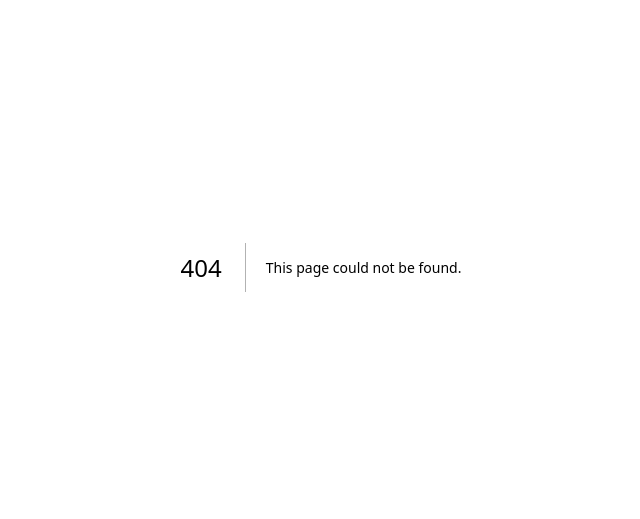
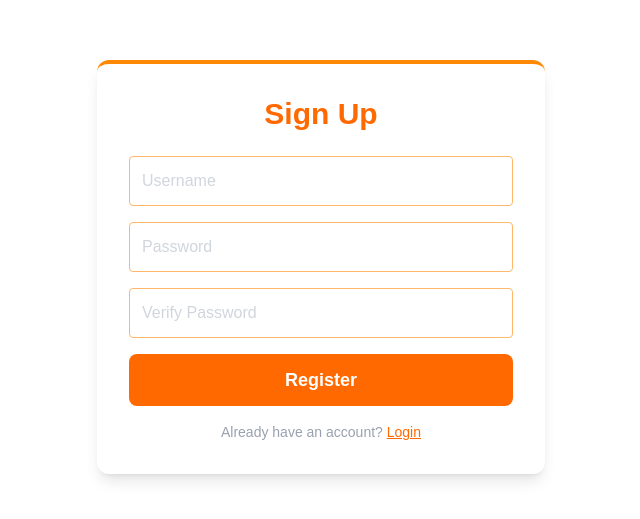
Before and after one commit to ranimRefaie/ChitChat, a Next.js app: page /auth/signup in a window 1280 px wide. Before the commit this address had no page. Shown: the part 133-652 px from the top of the page, without its empty margins (319-959 px from the left). Built offline with nearby package versions, Linux system fonts and the light colour scheme.

Commit message:
first commit

```diff
--- /dev/null
+++ b/src/app/auth/login/page.js
@@ -0,0 +1,78 @@
+'use client';
+import { useState } from 'react';
+import { useRouter } from 'next/navigation';
+import Link from 'next/link';
+
+export default function LoginPage() {
+  const router = useRouter();
+  const [username, setUsername] = useState('');
+  const [password, setPassword] = useState('');
+  const [error, setError] = useState('');
+
+  const handleLogin = async (e) => {
+    e.preventDefault();
+    setError('');
+    try {
+      const res = await fetch('https://quicklychat.onrender.com/api/auth/login', {
+        method: 'POST',
+        headers: { 'Content-Type': 'application/json' },
+        body: JSON.stringify({ username, password }),
+      });
+      const data = await res.json();
+      if (!res.ok) {
+        setError(data.message || 'Login failed');
+        return;
+      }
+
+      localStorage.setItem('user', JSON.stringify(data));
+      router.push('/chat');
+    } catch (err) {
+      setError('Something went wrong');
+    }
+  };
+
+  return (
+    <div className="min-h-screen flex items-center justify-center bg-white px-4">
+      <form
+        onSubmit={handleLogin}
+        className="bg-white p-8 rounded-xl shadow-lg w-full max-w-md border-t-4 border-orange-400"
+      >
+        <h1 className="text-3xl font-bold mb-6 text-center text-orange-500">Login</h1>
+
+        <input
+          type="text"
+          placeholder="Username"
+          value={username}
+          onChange={(e) => setUsername(e.target.value)}
+          className="w-full p-3 mb-4 border border-orange-300 rounded focus:outline-none focus:ring-2 focus:ring-orange-400 placeholder:text-gray-300"
+          required
+        />
+
+        <input
+          type="password"
+          placeholder="Password"
+          value={password}
+          onChange={(e) => setPassword(e.target.value)}
+          className="w-full p-3 mb-4 border border-orange-300 rounded focus:outline-none focus:ring-2 focus:ring-orange-400 placeholder:text-gray-300"
+          required
+        />
+
+        {error && <p className="text-red-500 mb-4 text-sm text-center">{error}</p>}
+
+        <button
+          type="submit"
+          className="w-full bg-orange-500 hover:bg-orange-600 text-white p-3 rounded-lg transition text-lg font-semibold"
+        >
+          Login
+        </button>
+
+        <p className="text-sm mt-4 text-center text-gray-400">
+          Don&#39;t have an account?{' '}
+          <Link href="/auth/signup" className="text-orange-500 font-medium underline">
+            Register
+          </Link>
+        </p>
+      </form>
+    </div>
+  );
+}
--- /dev/null
+++ b/src/app/auth/signup/page.js
@@ -0,0 +1,96 @@
+'use client';
+import { useState } from 'react';
+import { useRouter } from 'next/navigation';
+import Link from 'next/link';
+
+export default function SignUpPage() {
+  const router = useRouter();
+  const [username, setUsername] = useState('');
+  const [password, setPassword] = useState('');
+  const [verifyPassword, setVerifyPassword] = useState('');
+  const [error, setError] = useState('');
+
+  const handleSignup = async (e) => {
+    e.preventDefault();
+    setError('');
+
+    if (password !== verifyPassword) {
+      setError("Passwords don't match");
+      return;
+    }
+
+    try {
+      const res = await fetch('https://quicklychat.onrender.com/api/auth/signup', {
+        method: 'POST',
+        headers: { 'Content-Type': 'application/json' },
+        body: JSON.stringify({ username, password }),
+      });
+
+      const data = await res.json();
+
+      if (!res.ok) {
+        setError(data.message || 'Signup failed');
+        return;
+      }
+
+      localStorage.setItem('user', JSON.stringify(data));
+      router.push('/chat');
+    } catch (err) {
+      setError('Something went wrong');
+    }
+  };
+
+  return (
+    <div className="min-h-screen flex items-center justify-center bg-white px-4">
+      <form
+        onSubmit={handleSignup}
+        className="bg-white p-8 rounded-xl shadow-lg w-full max-w-md border-t-4 border-orange-400"
+      >
+        <h1 className="text-3xl font-bold mb-6 text-center text-orange-500">Sign Up</h1>
+
+        <input
+          type="text"
+          placeholder="Username"
+          value={username}
+          onChange={(e) => setUsername(e.target.value)}
+          className="w-full p-3 mb-4 border border-orange-300 rounded focus:outline-none focus:ring-2 focus:ring-orange-400 placeholder:text-gray-300"
+          required
+        />
+
+        <input
+          type="password"
+          placeholder="Password"
+          value={password}
+          onChange={(e) => setPassword(e.target.value)}
+          className="w-full p-3 mb-4 border border-orange-300 rounded focus:outline-none focus:ring-2 focus:ring-orange-400 placeholder:text-gray-300"
+          required
+        />
+
+        <input
+          type="password"
+          placeholder="Verify Password"
+          value={verifyPassword}
+          onChange={(e) => setVerifyPassword(e.target.value)}
+          className="w-full p-3 mb-4 border border-orange-300 rounded focus:outline-none focus:ring-2 focus:ring-orange-400 placeholder:text-gray-300"
+          required
+        />
+
+        {error && <p className="text-red-500 mb-4 text-sm text-center">{error}</p>}
+
+        <button
+          type="submit"
+          className="w-full bg-orange-500 hover:bg-orange-600 text-white p-3 rounded-lg transition text-lg font-semibold"
+        >
+          Register
+        </button>
+
+        <p className="text-sm mt-4 text-center text-gray-400">
+          Already have an account?{' '}
+          <Link href="/auth/login" className="text-orange-500 underline font-medium">
+            Login
+          </Link>
+        </p>
+      </form>
+    </div>
+  );
+}
--- a/src/app/page.js
+++ b/src/app/page.js
@@ -1,103 +1,31 @@
-import Image from "next/image";
+'use client';
+import { useRouter } from 'next/navigation';
 
-export default function Home() {
+export default function HomePage() {
+  const router = useRouter();
+
+  const handleStart = () => {
+    router.push('/auth/login');
+  };
+
   return (
-    <div className="grid grid-rows-[20px_1fr_20px] items-center justify-items-center min-h-screen p-8 pb-20 gap-16 sm:p-20 font-[family-name:var(--font-geist-sans)]">
-      <main className="flex flex-col gap-[32px] row-start-2 items-center sm:items-start">
-        <Image
-          className="dark:invert"
-          src="/next.svg"
-          alt="Next.js logo"
-          width={180}
-          height={38}
-          priority
-        />
-        <ol className="list-inside list-decimal text-sm/6 text-center sm:text-left font-[family-name:var(--font-geist-mono)]">
-          <li className="mb-2 tracking-[-.01em]">
-            Get started by editing{" "}
-            <code className="bg-black/[.05] dark:bg-white/[.06] px-1 py-0.5 rounded font-[family-name:var(--font-geist-mono)] font-semibold">
-              src/app/page.js
-            </code>
-            .
-          </li>
-          <li className="tracking-[-.01em]">
-            Save and see your changes instantly.
-          </li>
-        </ol>
+    <div className="min-h-screen flex flex-col items-center justify-between bg-white py-12 px-4">
+      <div className="w-full flex justify-start">
+        <div className="w-[20%] rounded-full shadow-sm animate-pulse mx-auto">
+          <img src='/chat.png' className='w-full'/>
+        </div>
+      </div>
+  <div className="flex-1 flex flex-col justify-center items-center text-center">
+        <h1 className="text-3xl sm:text-4xl font-bold text-gray-800 mb-4">ChitChat Message</h1>
 
-        <div className="flex gap-4 items-center flex-col sm:flex-row">
-          <a
-            className="rounded-full border border-solid border-transparent transition-colors flex items-center justify-center bg-foreground text-background gap-2 hover:bg-[#383838] dark:hover:bg-[#ccc] font-medium text-sm sm:text-base h-10 sm:h-12 px-4 sm:px-5 sm:w-auto"
-            href="https://vercel.com/new?utm_source=create-next-app&utm_medium=appdir-template-tw&utm_campaign=create-next-app"
-            target="_blank"
-            rel="noopener noreferrer"
-          >
-            <Image
-              className="dark:invert"
-              src="/vercel.svg"
-              alt="Vercel logomark"
-              width={20}
-              height={20}
-            />
-            Deploy now
-          </a>
-          <a
-            className="rounded-full border border-solid border-black/[.08] dark:border-white/[.145] transition-colors flex items-center justify-center hover:bg-[#f2f2f2] dark:hover:bg-[#1a1a1a] hover:border-transparent font-medium text-sm sm:text-base h-10 sm:h-12 px-4 sm:px-5 w-full sm:w-auto md:w-[158px]"
-            href="https://nextjs.org/docs?utm_source=create-next-app&utm_medium=appdir-template-tw&utm_campaign=create-next-app"
-            target="_blank"
-            rel="noopener noreferrer"
-          >
-            Read our docs
-          </a>
-        </div>
-      </main>
-      <footer className="row-start-3 flex gap-[24px] flex-wrap items-center justify-center">
-        <a
-          className="flex items-center gap-2 hover:underline hover:underline-offset-4"
-          href="https://nextjs.org/learn?utm_source=create-next-app&utm_medium=appdir-template-tw&utm_campaign=create-next-app"
-          target="_blank"
-          rel="noopener noreferrer"
-        >
-          <Image
-            aria-hidden
-            src="/file.svg"
-            alt="File icon"
-            width={16}
-            height={16}
-          />
-          Learn
-        </a>
-        <a
-          className="flex items-center gap-2 hover:underline hover:underline-offset-4"
-          href="https://vercel.com/templates?framework=next.js&utm_source=create-next-app&utm_medium=appdir-template-tw&utm_campaign=create-next-app"
-          target="_blank"
-          rel="noopener noreferrer"
-        >
-          <Image
-            aria-hidden
-            src="/window.svg"
-            alt="Window icon"
-            width={16}
-            height={16}
-          />
-          Examples
-        </a>
-        <a
-          className="flex items-center gap-2 hover:underline hover:underline-offset-4"
-          href="https://nextjs.org?utm_source=create-next-app&utm_medium=appdir-template-tw&utm_campaign=create-next-app"
-          target="_blank"
-          rel="noopener noreferrer"
-        >
-          <Image
-            aria-hidden
-            src="/globe.svg"
-            alt="Globe icon"
-            width={16}
-            height={16}
-          />
-          Go to nextjs.org →
-        </a>
-      </footer>
+      </div>
+
+      <button
+        onClick={handleStart}
+        className="mb-10 bg-orange-500 text-white px-6 py-3 rounded-full shadow hover:bg-orange-600 transition cursor-pointer"
+      >
+        LogIn
+      </button>
     </div>
   );
 }
```
Also changed, not shown: package.json (+5 -4 lines), public/chat.png (added), 1 other file (tests, documents, lock files or other folders).
